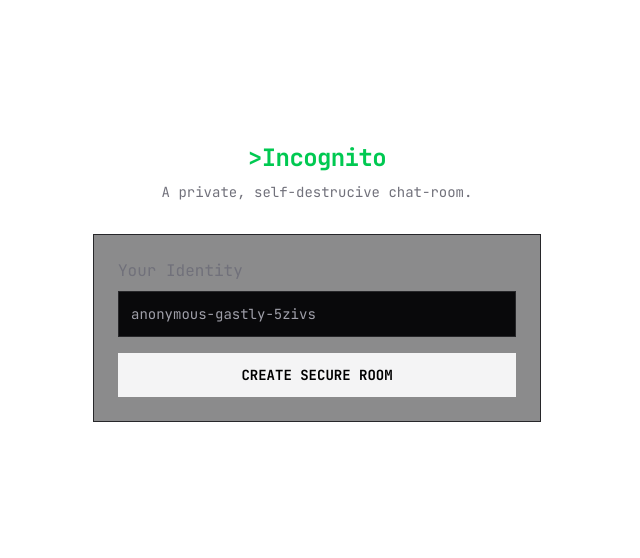
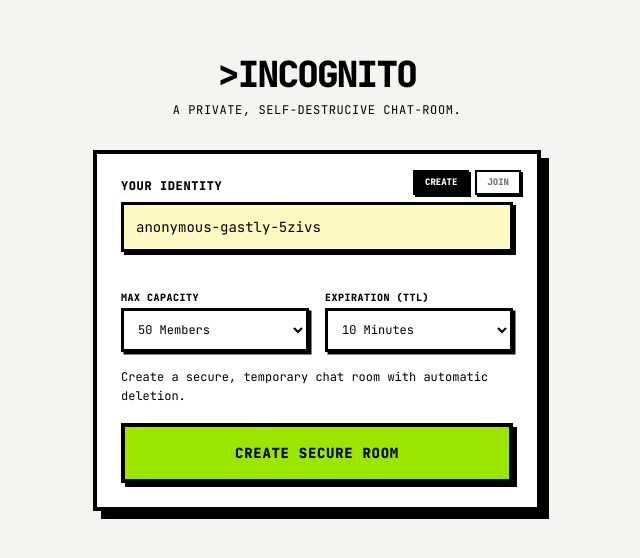
Before and after one commit to manavdhamecha77/Incognito-Chat, a Next.js app: page / in a window 1280 px wide. Shown: the part 118-676 px from the top of the page, without its empty margins (323-963 px from the left). Built offline with nearby package versions, Linux system fonts and the light colour scheme; what @elysiajs/eden would draw is missing.

Commit message:
ui: change the ui theme

```diff
--- a/src/app/api/[[...slugs]]/route.ts
+++ b/src/app/api/[[...slugs]]/route.ts
@@ -1,4 +1,4 @@
-import { Elysia, t } from "elysia";
+import { Elysia } from "elysia";
 import { nanoid } from "nanoid";
 import { redis } from "@/lib/redis";
 import { authMiddleware } from "./auth";
@@ -8,18 +8,33 @@ import { realtime, Message } from "@/lib/realtime";
 const ROOM_TTL_SECONDS = 60 * 10;
 
 const rooms = new Elysia({ prefix: "/room" })
-  .post("/create", async () => {
+  .post(
+    "/create",
+    async ({ body }) => {
+      const { maxSize, ttl } = body;
       const roomId = nanoid();
+
+      const finalMaxSize = maxSize ? Number(maxSize) : 50;
+      const finalTtl = ttl ? Number(ttl) : 600;
 
       await redis.hset(`meta:${roomId}`, {
         connected: [],
         createdAt: Date.now(),
+        maxSize: finalMaxSize,
+        ttl: finalTtl,
       });
 
-    await redis.expire(`meta:${roomId}`, ROOM_TTL_SECONDS);
+      await redis.expire(`meta:${roomId}`, finalTtl);
 
       return { roomId };
-  })
+    },
+    {
+      body: z.object({
+        maxSize: z.number().min(2).max(100).optional(),
+        ttl: z.number().min(60).max(86400).optional(),
+      }),
+    }
+  )
   .use(authMiddleware)
   .get(
     "/ttl",
--- a/src/app/page.tsx
+++ b/src/app/page.tsx
@@ -3,7 +3,7 @@ import { useMutation } from "@tanstack/react-query";
 import { client } from "@/lib/client";
 import { useRouter, useSearchParams } from "next/navigation";
 import { useUsername } from "@/hooks/use-username";
-import { Suspense } from "react";
+import { Suspense, useState } from "react";
 
 const Page = () => {
   return (<Suspense>
@@ -21,9 +21,31 @@ function Home() {
   const wasDestroyed = searchParams.get("destroyed") === "true"
   const error = searchParams.get("error")
 
+  const [activeTab, setActiveTab] = useState<"create" | "join">("create");
+  const [roomIdInput, setRoomIdInput] = useState("");
+  const [maxSize, setMaxSize] = useState(50);
+  const [ttl, setTtl] = useState(600);
+
+  const handleJoinRoom = (e: React.FormEvent) => {
+    e.preventDefault();
+    let trimmed = roomIdInput.trim();
+    if (!trimmed) return;
+
+    // Check if the user pasted a full URL and extract the Room ID
+    const match = trimmed.match(/\/room\/([^/?#]+)/);
+    if (match && match[1]) {
+      trimmed = match[1];
+    }
+
+    router.push(`/room/${trimmed}`);
+  };
+
   const { mutate: createRoom, isPending } = useMutation({
     mutationFn: async () => {
-      const res = await client.room.create.post();
+      const res = await client.room.create.post({
+        maxSize,
+        ttl,
+      });
 
       if (res.status == 200) {
         router.push(`/room/${res.data?.roomId}`);
@@ -35,49 +57,116 @@ function Home() {
     <main className="flex min-h-screen flex-col items-center justify-center p-4">
       <div className="w-full max-w-md space-y-8">
 
-        {wasDestroyed && <div className="bg-red-950/50 border border-red-900 p-4 text-center">
-          <p className="text-red-500 text-sm font-bold">ROOM DESTROYED</p>
-          <p className="text-zinc-500 textxs mt-1">All messages were permanently deleted</p>
+        {wasDestroyed && <div className="bg-red-300 border-4 border-black p-4 text-center shadow-[4px_4px_0px_0px_rgba(0,0,0,1)]">
+          <p className="text-black text-sm font-black uppercase tracking-wider">ROOM DESTROYED</p>
+          <p className="text-zinc-800 text-xs font-mono mt-1">All messages were permanently deleted</p>
         </div>}
 
-        {error === "room-not-found" && <div className="bg-red-950/50 border border-red-900 p-4 text-center">
-          <p className="text-red-500 text-sm font-bold">ROOM NOT FOUND</p>
-          <p className="text-zinc-500 textxs mt-1">This room may have expired or never existed</p>
+        {error === "room-not-found" && <div className="bg-red-300 border-4 border-black p-4 text-center shadow-[4px_4px_0px_0px_rgba(0,0,0,1)]">
+          <p className="text-black text-sm font-black uppercase tracking-wider">ROOM NOT FOUND</p>
+          <p className="text-zinc-800 text-xs font-mono mt-1">This room may have expired or never existed</p>
         </div>}
 
-        {error === "room-full" && <div className="bg-red-950/50 border border-red-900 p-4 text-center">
-          <p className="text-red-500 text-sm font-bold">ROOM FULL</p>
-          <p className="text-zinc-500 textxs mt-1">This room is at maximum capacity</p>
+        {error === "room-full" && <div className="bg-red-300 border-4 border-black p-4 text-center shadow-[4px_4px_0px_0px_rgba(0,0,0,1)]">
+          <p className="text-black text-sm font-black uppercase tracking-wider">ROOM FULL</p>
+          <p className="text-zinc-800 text-xs font-mono mt-1">This room is at maximum capacity</p>
         </div>}
 
         <div className="text-center space-y-2">
-          <h1 className="text-2xl font-bold tracking-tight text-green-500">
-            {" "}
+          <h1 className="text-4xl font-black tracking-tighter text-black uppercase">
             {">"}Incognito
           </h1>
-          <p className="text-zinc-500 text-sm">
+          <p className="text-black text-xs font-mono uppercase tracking-wider">
             A private, self-destrucive chat-room.
           </p>
         </div>
 
-        <div className="border border-zinc-800 bg-zinc-900/50 p-6 backdrop-blur-md">
-          <div className="space-y-5">
-            <div className="space-y-2">
-              <label className="flex items-center text-zinc-500">
+        <div className="relative border-4 border-black bg-white p-6 shadow-[8px_8px_0px_0px_rgba(0,0,0,1)] space-y-6">
+          {/* Top-Right Toggle Switcher */}
+          <div className="absolute top-4 right-4 flex gap-1.5">
+            <button
+              type="button"
+              onClick={() => setActiveTab("create")}
+              className={`px-2.5 py-1 text-[9px] font-mono font-black uppercase transition-all cursor-pointer rounded-none border-2 border-black shadow-[2px_2px_0px_0px_rgba(0,0,0,1)] hover:translate-x-[-1px] hover:translate-y-[-1px] hover:shadow-[3px_3px_0px_0px_rgba(0,0,0,1)] active:translate-x-[1px] active:translate-y-[1px] active:shadow-none ${
+                activeTab === "create"
+                  ? "bg-black text-white"
+                  : "bg-white text-zinc-500 hover:text-zinc-800"
+              }`}
+            >
+              CREATE
+            </button>
+            <button
+              type="button"
+              onClick={() => setActiveTab("join")}
+              className={`px-2.5 py-1 text-[9px] font-mono font-black uppercase transition-all cursor-pointer rounded-none border-2 border-black shadow-[2px_2px_0px_0px_rgba(0,0,0,1)] hover:translate-x-[-1px] hover:translate-y-[-1px] hover:shadow-[3px_3px_0px_0px_rgba(0,0,0,1)] active:translate-x-[1px] active:translate-y-[1px] active:shadow-none ${
+                activeTab === "join"
+                  ? "bg-black text-white"
+                  : "bg-white text-zinc-500 hover:text-zinc-800"
+              }`}
+            >
+              JOIN
+            </button>
+          </div>
+
+          {/* Your Identity */}
+          <div className="space-y-2 max-w-[55%] sm:max-w-none">
+            <label className="flex items-center text-black font-black uppercase tracking-wider text-xs font-mono">
               Your Identity
             </label>
-              <div className="flex items-center gap-3">
-                <div className="flex-1 bg-zinc-950 border border-zinc-800 p-3 text-sm text-zinc-400 font-mono">
+            <div className="bg-yellow-100 border-3 border-black p-3 text-sm text-black font-mono truncate shadow-[3px_3px_0px_0px_rgba(0,0,0,1)]">
               {username}
             </div>
           </div>
+
+          {activeTab === "create" ? (
+            <div className="space-y-4 pt-2">
+              {/* Room Options */}
+              <div className="grid grid-cols-2 gap-4">
+                <div className="space-y-1">
+                  <label className="text-black font-black uppercase tracking-wider text-[10px] font-mono">
+                    Max Capacity
+                  </label>
+                  <select
+                    value={maxSize}
+                    onChange={(e) => setMaxSize(Number(e.target.value))}
+                    className="w-full bg-white border-3 border-black p-2.5 text-xs text-black font-mono focus:outline-none focus:bg-yellow-50 rounded-none shadow-[2.5px_2.5px_0px_0px_rgba(0,0,0,1)] cursor-pointer"
+                  >
+                    <option value={2}>2 Members</option>
+                    <option value={5}>5 Members</option>
+                    <option value={10}>10 Members</option>
+                    <option value={20}>20 Members</option>
+                    <option value={50}>50 Members</option>
+                    <option value={100}>100 Members</option>
+                  </select>
                 </div>
+
+                <div className="space-y-1">
+                  <label className="text-black font-black uppercase tracking-wider text-[10px] font-mono">
+                    Expiration (TTL)
+                  </label>
+                  <select
+                    value={ttl}
+                    onChange={(e) => setTtl(Number(e.target.value))}
+                    className="w-full bg-white border-3 border-black p-2.5 text-xs text-black font-mono focus:outline-none focus:bg-yellow-50 rounded-none shadow-[2.5px_2.5px_0px_0px_rgba(0,0,0,1)] cursor-pointer"
+                  >
+                    <option value={300}>5 Minutes</option>
+                    <option value={600}>10 Minutes</option>
+                    <option value={1800}>30 Minutes</option>
+                    <option value={3600}>1 Hour</option>
+                    <option value={14400}>4 Hours</option>
+                    <option value={86400}>24 Hours</option>
+                  </select>
+                </div>
+              </div>
+
+              <div className="text-black text-xs font-mono leading-relaxed">
+                Create a secure, temporary chat room with automatic deletion.
               </div>
 
               <button
                 onClick={() => createRoom()}
                 disabled={isPending}
-            className="w-full bg-zinc-100 text-black p-3 text-sm font-bold hover:bg-zinc-50 hover:text-black transition-colors mt-4 cursor-pointer disabled:opacity-50 flex items-center justify-center gap-2"
+                className="w-full bg-lime-400 text-black border-4 border-black p-4 font-black text-sm uppercase tracking-wider shadow-[4px_4px_0px_0px_rgba(0,0,0,1)] hover:translate-x-[-2px] hover:translate-y-[-2px] hover:shadow-[6px_6px_0px_0px_rgba(0,0,0,1)] active:translate-x-[2px] active:translate-y-[2px] active:shadow-[2px_2px_0px_0px_rgba(0,0,0,1)] transition-all cursor-pointer flex items-center justify-center gap-2 rounded-none disabled:opacity-50 disabled:cursor-not-allowed"
               >
                 {isPending ? (
                   <>
@@ -108,6 +197,31 @@ function Home() {
                 )}
               </button>
             </div>
+          ) : (
+            <form onSubmit={handleJoinRoom} className="space-y-4 pt-2">
+              <div className="space-y-2">
+                <label className="flex items-center text-black font-black uppercase tracking-wider text-xs font-mono">
+                  Room ID or URL
+                </label>
+                <input
+                  type="text"
+                  placeholder="Enter Room ID"
+                  value={roomIdInput}
+                  onChange={(e) => setRoomIdInput(e.target.value)}
+                  className="w-full bg-white border-3 border-black p-3 text-sm text-black font-mono focus:outline-none focus:bg-yellow-50 placeholder:text-zinc-500 rounded-none shadow-[3px_3px_0px_0px_rgba(0,0,0,1)]"
+                  autoFocus
+                />
+              </div>
+              <button
+                type="submit"
+                disabled={!roomIdInput.trim() || isPending}
+                className="w-full bg-cyan-400 text-black border-4 border-black p-4 font-black text-sm uppercase tracking-wider shadow-[4px_4px_0px_0px_rgba(0,0,0,1)] hover:translate-x-[-2px] hover:translate-y-[-2px] hover:shadow-[6px_6px_0px_0px_rgba(0,0,0,1)] active:translate-x-[2px] active:translate-y-[2px] active:shadow-[2px_2px_0px_0px_rgba(0,0,0,1)] transition-all cursor-pointer flex items-center justify-center gap-2 rounded-none disabled:opacity-50 disabled:cursor-not-allowed"
+              >
+                JOIN ROOM
+              </button>
+            </form>
+          )}
+        </div>
       </div>
     </main>
   );
--- a/src/proxy.ts
+++ b/src/proxy.ts
@@ -10,7 +10,7 @@ export const proxy = async (req: NextRequest) => {
 
   const roomId = roomMatch[1];
 
-  const meta = await redis.hgetall<{ connected: string[]; createdAt: number }>(
+  const meta = await redis.hgetall<{ connected: string[]; createdAt: number; maxSize?: string }>(
     `meta:${roomId}`,
   );
   if (!meta) {
@@ -23,8 +23,8 @@ export const proxy = async (req: NextRequest) => {
     return NextResponse.next()
   }
 
-  // 50 people room limit
-  if(meta.connected.length >= 50) {
+  const maxSize = meta.maxSize ? parseInt(meta.maxSize, 10) : 50;
+  if(meta.connected.length >= maxSize) {
     return NextResponse.redirect(new URL("/?error=room-full",req.url))
   }
 
```
Also changed, not shown: src/app/globals.css (+4 -11 lines), src/app/room/[roomId]/page.tsx (+40 -29 lines). Lines whose indentation alone changed are shown as unchanged.
